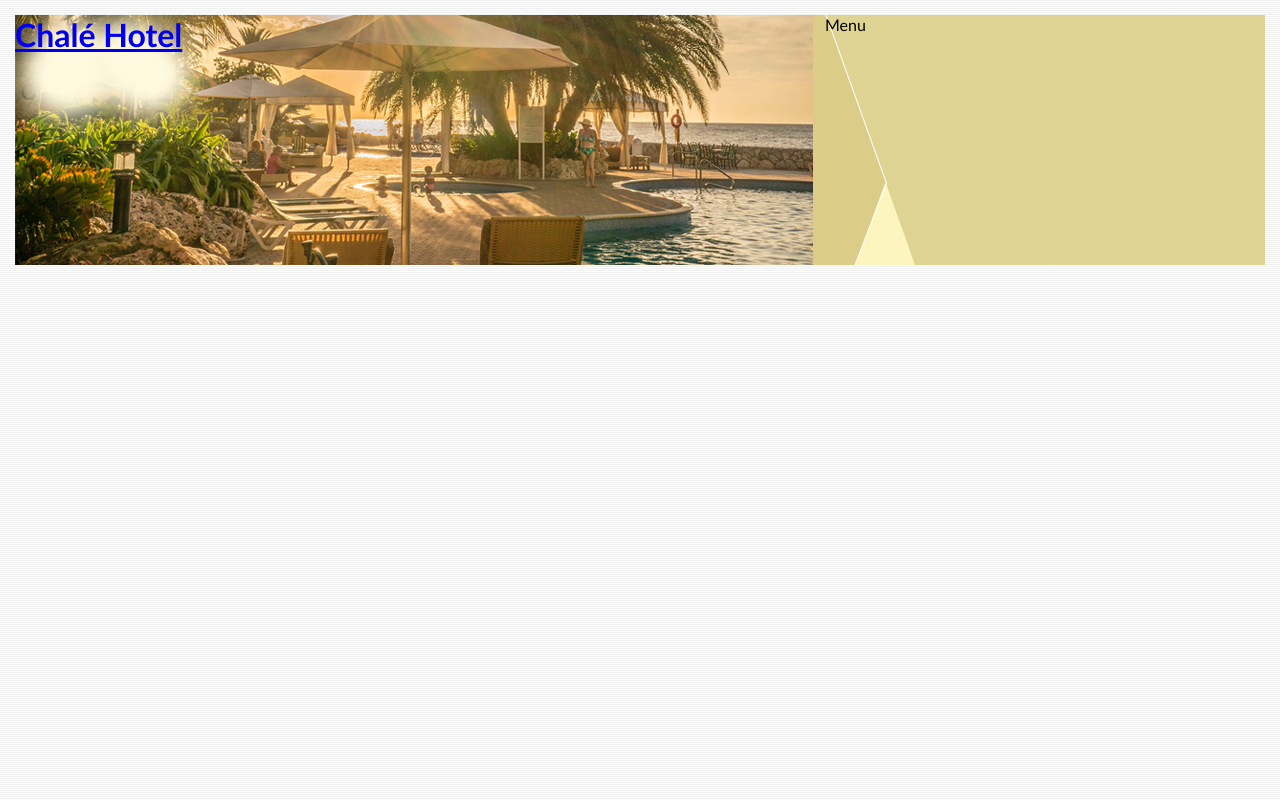
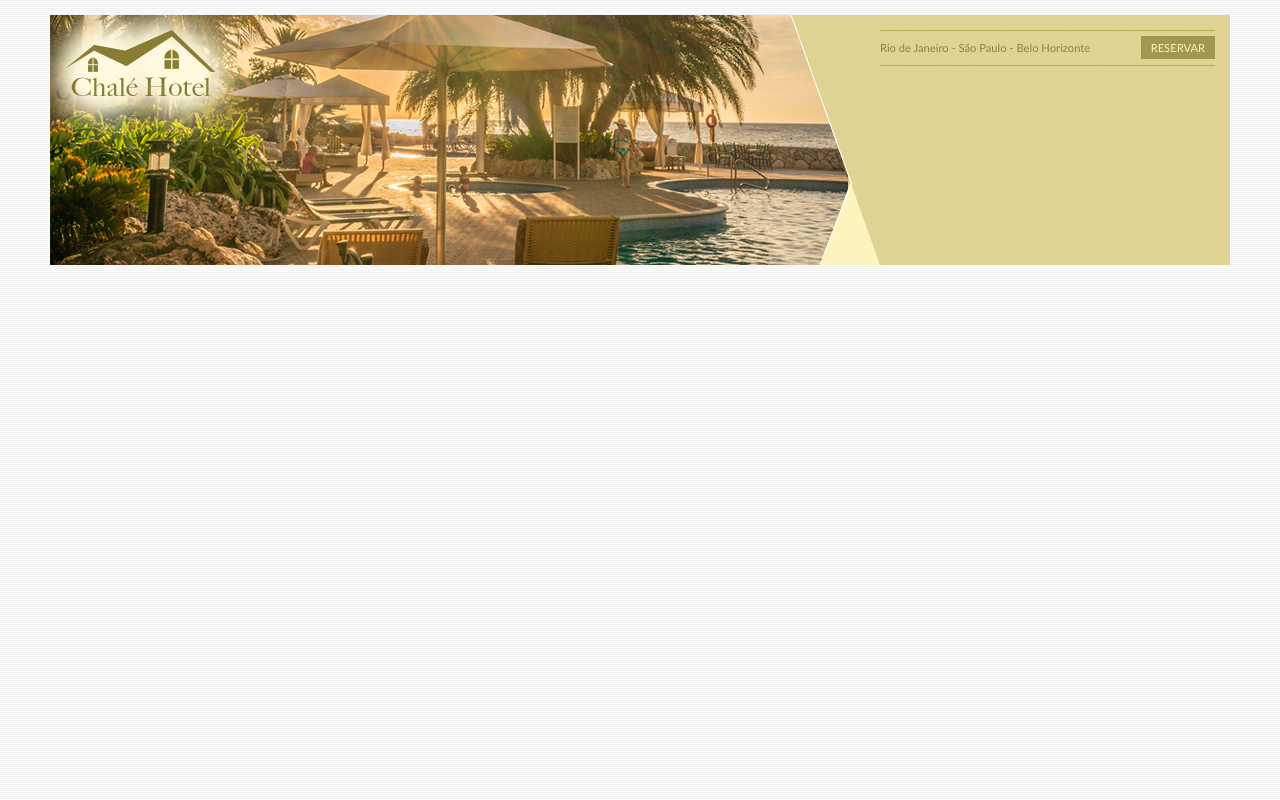
Before and after one commit to juliamambrozio/projeto-chale-hotel, a plain HTML site: page index.html in a window 1280 px wide. Drawn offline with Linux system fonts and the light colour scheme.

Commit message:
editando locais e reserva

```diff
--- a/css/style.css
+++ b/css/style.css
@@ -14,6 +14,9 @@ body{
 #container{
     background: #ede9cc;
     margin: 0 auto;
+    min-width: 740px;
+    max-width: 1180px;
+
 }
 
 #topo{
@@ -31,6 +34,19 @@ body{
     /* Para ficar na esquerda */
     top: 0;
     left: 0;
+    z-index: 1;  /*A imagem da area-menu vai ficar sobre essa*/
+}
+
+.logo a{
+    background: url('../imagens/logo.png');
+    position: absolute;
+    top: 15px;
+    left: 15px;
+    z-index: 3; /* Fica sobre todas */
+    width: 151px;
+    height: 66px;
+    text-indent: -9000px; /* Faz a escrita desaparecer */
+
 }
 
 #area-menu{
@@ -41,4 +57,44 @@ body{
     /* Para ficar na direita */
     top: 0;
     right: 0;
+    z-index: 2;
 }
+
+#conteudo-menu{
+    margin-left: 90px;
+    margin-right: 15px;
+    padding-top: 15px;
+
+}
+
+#menu-locais{
+    border-bottom: 1px solid #b5ab56;
+    border-top: 1px solid #b5ab56;
+    padding-top: 5px;
+    padding-bottom: 5px;
+    font-size: 0.7em;
+    color: #8b8448;
+}
+
+#menu-locais .locais{
+    float: left;
+    line-height: 2.1em;
+}
+
+a{
+    text-decoration: none;
+}
+
+#menu-locais a.reserva{
+    text-transform: uppercase;
+    background: #a29750;
+    color: #fff5b0;
+    padding: 5px 10px;
+    float: right;
+}
+
+
+#menu-locais a.reserva:hover{
+    text-decoration: underline;
+
+}
--- a/index.html
+++ b/index.html
@@ -11,13 +11,19 @@
     <div id="container">     <!-- Começo container -->
         <div id="topo">     <!-- Começo topo -->
             <div id="area-logo">
-                <h1>
+                <h1 class="logo">
                     <a href="#">Chalé Hotel</a>
                 </h1>
             </div>
 
             <div id="area-menu">
-                Menu
+                <div id="conteudo-menu">
+                    <div id="menu-locais">
+                        <span class="locais">Rio de Janeiro - São Paulo - Belo Horizonte</span>
+                        <a href="#" class="reserva">Reservar</a>
+                        <div style="clear: both;"></div> <!-- Para limpar o fluxo -->
+                    </div>
+                </div>
             </div>
         </div> <!-- Fim topo -->
     </div> <!-- Fim container -->
```
